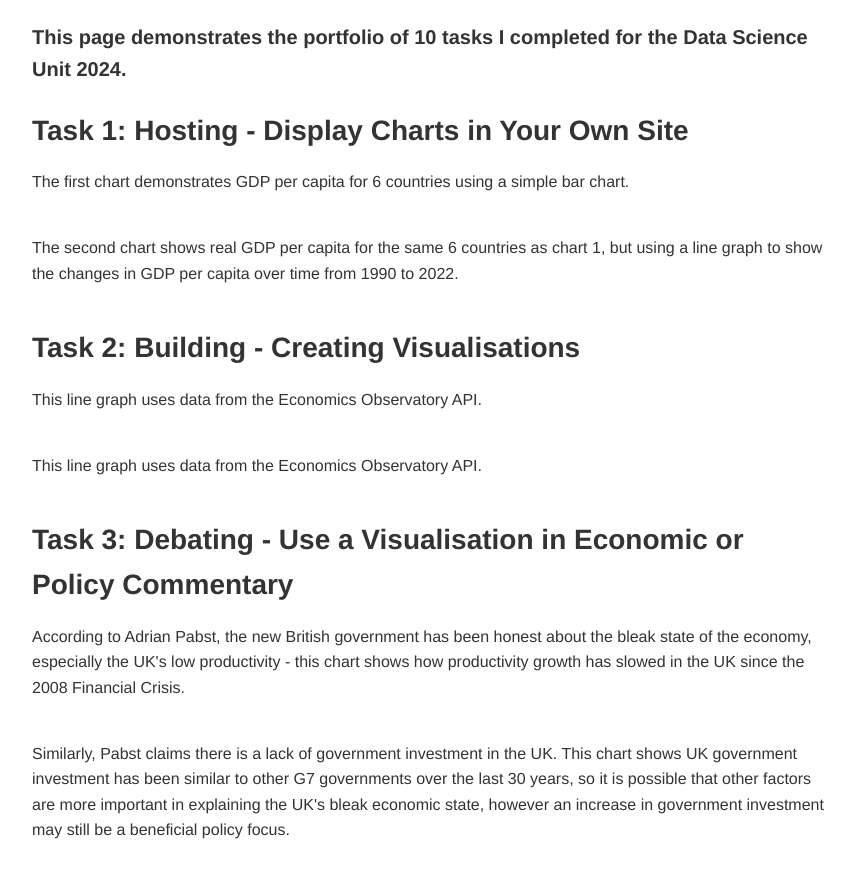
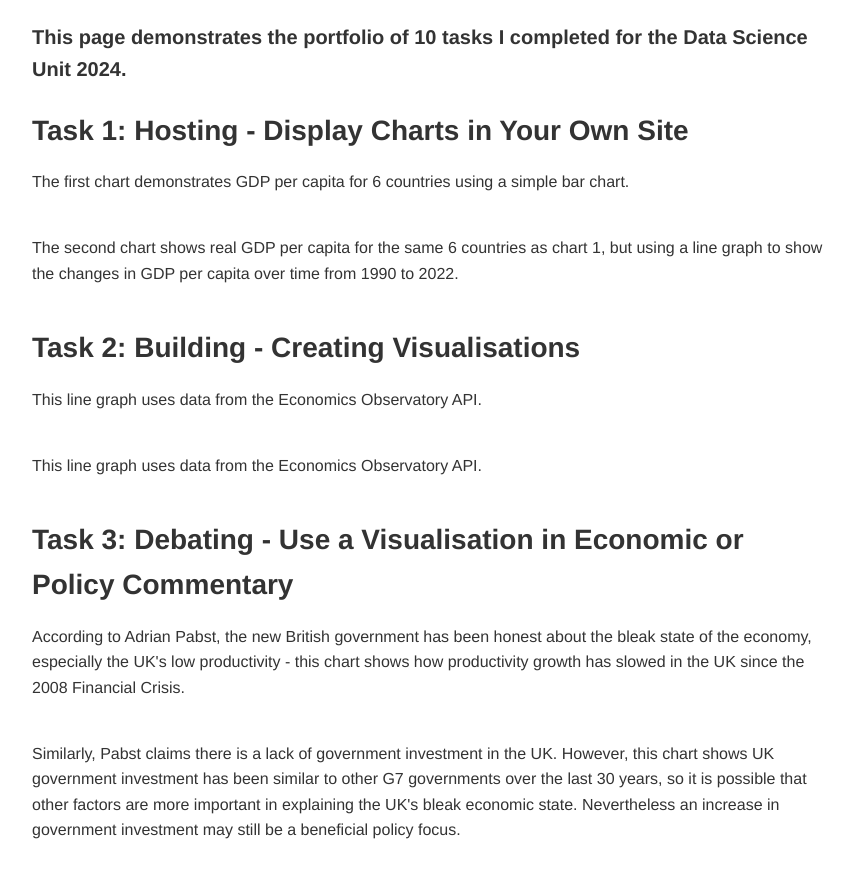
Before and after one commit to mariellajasper/mariellajasper.github.io, a plain HTML site: page index.html in a window 1280 px wide. Shown: the part 177-1054 px from the top of the page, without its empty margins (208-1063 px from the left). Drawn offline with Linux system fonts and the light colour scheme; a script that the page names is missing.

Commit message:
Update index.html

```diff
--- a/index.html
+++ b/index.html
@@ -104,7 +104,7 @@
     <section>
         <div class="chart-description">
             <p>
-                Similarly, Pabst claims there is a lack of government investment in the UK. This chart shows UK government investment has been similar to other G7 governments over the last 30 years, so it is possible that other factors are more important in explaining the UK's bleak economic state, however an increase in government investment may still be a beneficial policy focus.
+                Similarly, Pabst claims there is a lack of government investment in the UK. However, this chart shows UK government investment has been similar to other G7 governments over the last 30 years, so it is possible that other factors are more important in explaining the UK's bleak economic state. Nevertheless an increase in government investment may still be a beneficial policy focus.
             </p>
         </div>
         <figure id="Location6"></figure>
```
